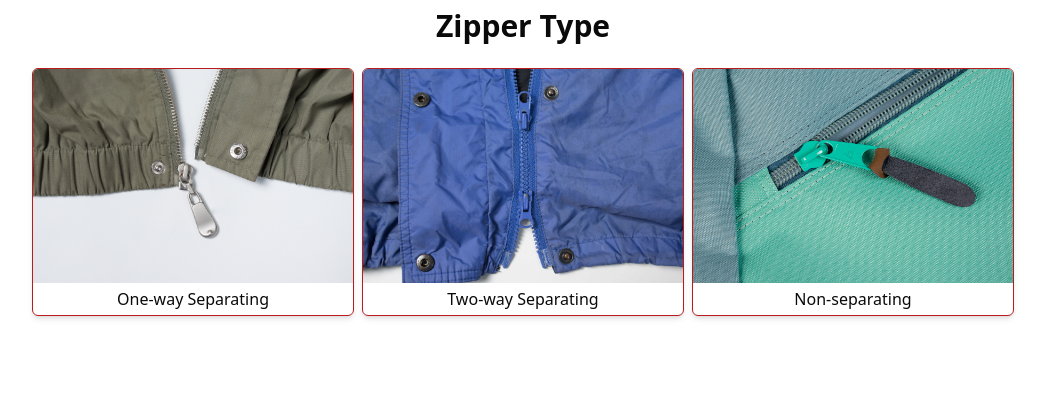
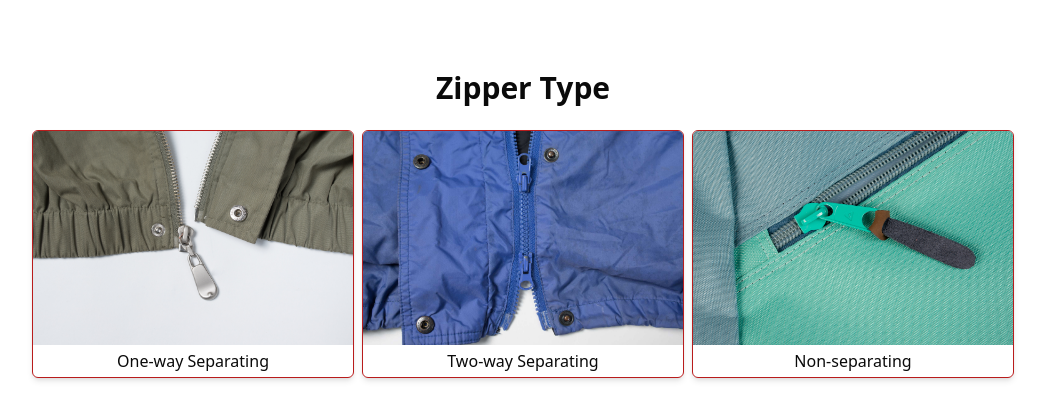
Before and after one commit to Zipper-Rescue/zipper_wizard, a React (Vite) app: page / in a window 1280 px wide. Shown: the top 420 px of the page, without its empty margins (117-1162 px from the left). Built offline with nearby package versions, Linux system fonts and the light colour scheme.

Commit message:
add padding to fix scrolling (2)

```diff
--- a/src/components/step-layout.tsx
+++ b/src/components/step-layout.tsx
@@ -33,7 +33,7 @@ export function StepLayout({
 
         // Padding top accounts for the fixed header, which will cover
         // the title of the step when it is scrolled into view.
-        "pt-[70]",
+        "pt-[70px]",
       )}
     >
       <h1 className={"text-3xl font-semibold"}>{title}</h1>
```
